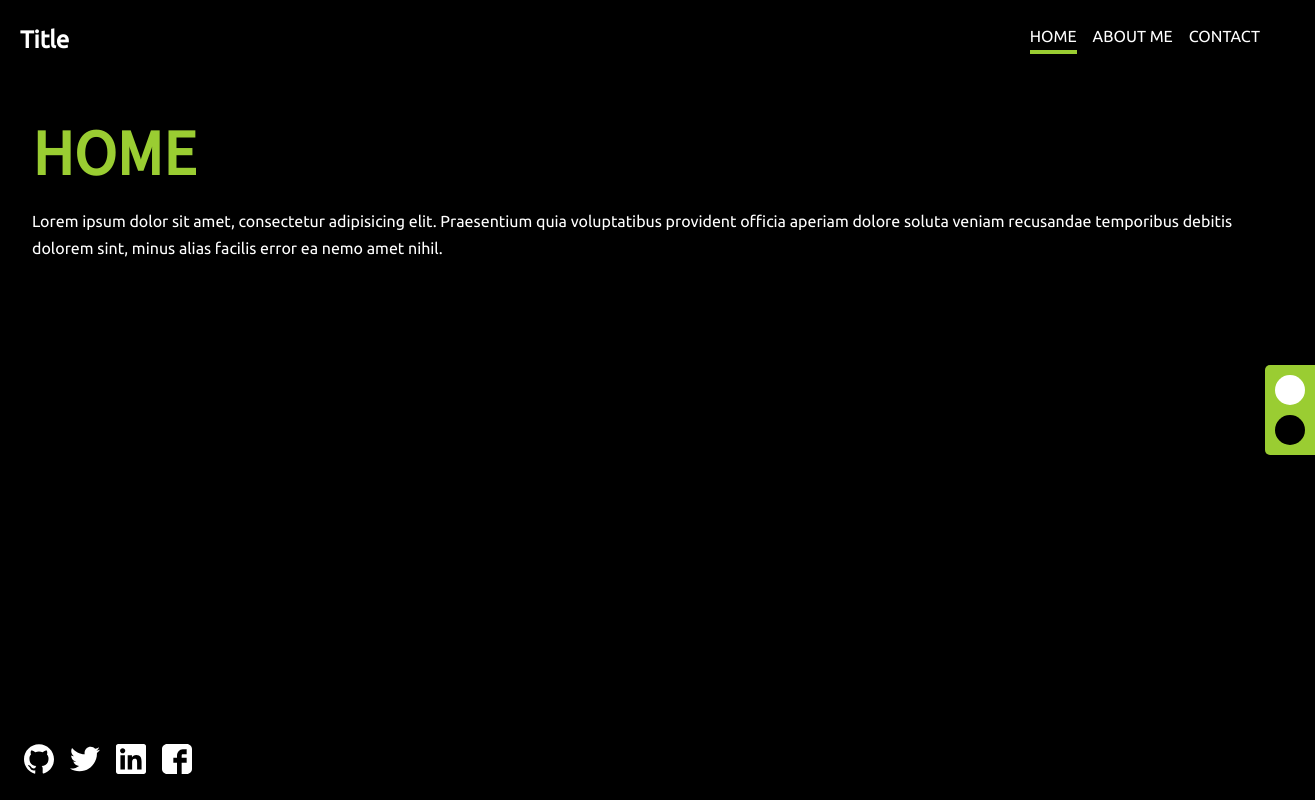
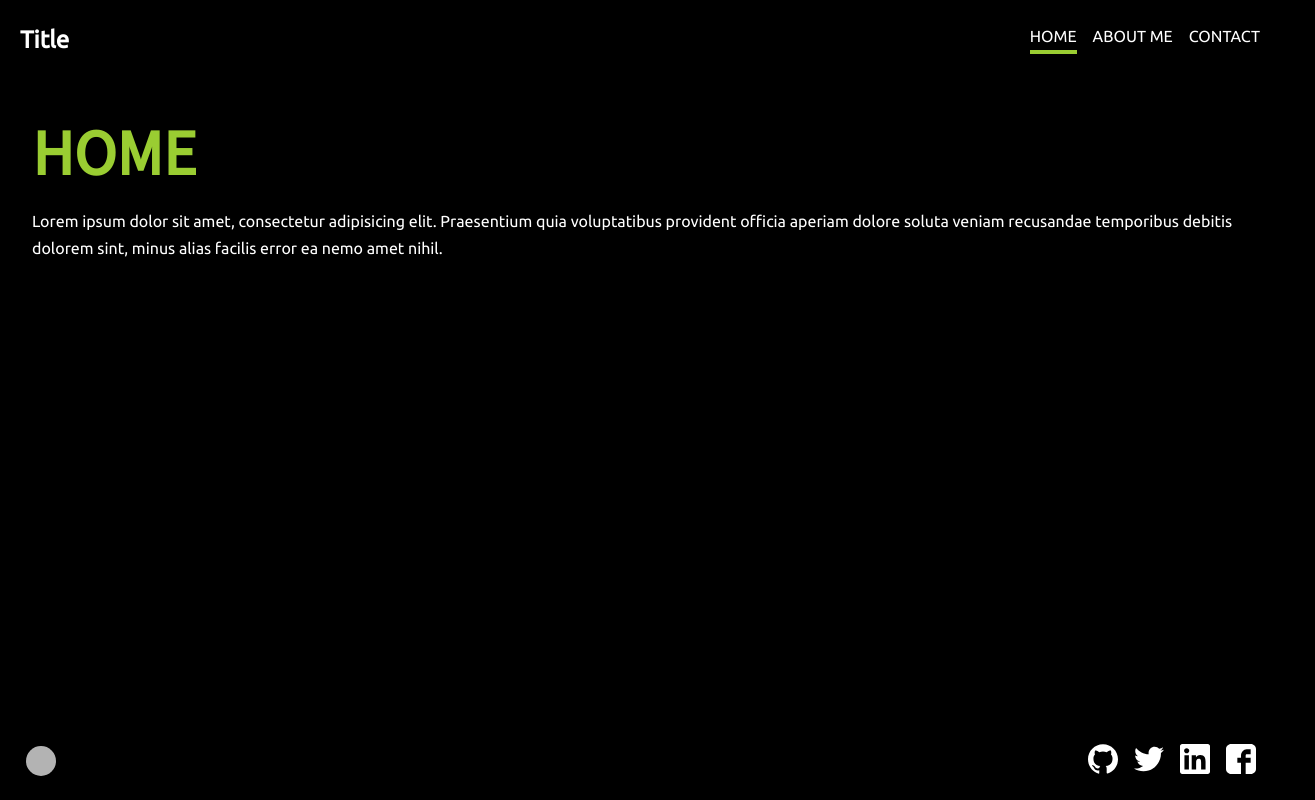
Before and after one commit to tolotrasmile/portfolio, a React (Create React App) app: page / in a window 1280 px wide. Shown: the whole page, 1315 px wide, since content can reach past the window. Built offline with nearby package versions, Linux system fonts and the light colour scheme.

Commit message:
move theme switcher

```diff
--- a/src/App.js
+++ b/src/App.js
@@ -1,58 +1,64 @@
-import React, { useEffect, useState } from 'react';
-import Header from './components/elements/Header';
-import Footer from './components/elements/Footer';
-import Item from './components/pages/Item';
-import { Router } from '@reach/router';
-import pages from './pages';
-import './App.css';
-import ThemeContext, { themes } from './contexts/Theme';
-import ThemeSwitcher from './contexts/ThemeSwitcher';
+import React, { useEffect, useState, Suspense, lazy } from 'react'
+import Header from './components/elements/Header'
+import Footer from './components/elements/Footer'
+import { Router } from '@reach/router'
+import pages from './pages'
+import './App.css'
+import ThemeContext, { themes } from './contexts/Theme'
+
+const Page = lazy(() => import('./components/pages/Item'))
 
 function useBodyColor(previousColors) {
   useEffect(
     () => {
-      document.body.style.background = previousColors.background;
-      document.body.style.color = previousColors.foreground;
+      document.body.style.background = previousColors.background
+      document.body.style.color = previousColors.foreground
     },
-    [previousColors]
-  );
+    [previousColors],
+  )
 }
 
 function App() {
-  const localTheme = JSON.parse(window.localStorage.getItem('theme'));
-  const [theme, setTheme] = useState(localTheme || themes.dark);
-  function safeSetTheme(t) {
+  const localTheme = JSON.parse(window.localStorage.getItem('theme'))
+  const [theme, setTheme] = useState(localTheme || themes.dark)
+  function switchTheme(t) {
     setTheme(prev => {
       if (prev.key !== t) {
-        let theme = t === 'dark' ? themes.dark : themes.light;
+        let theme = t === 'dark' ? themes.dark : themes.light
         try {
-          window.localStorage.setItem('theme', JSON.stringify({ key: t, ...theme }));
-        } catch (error) {}
+          window.localStorage.setItem(
+            'theme',
+            JSON.stringify({ key: t, ...theme }),
+          )
+        } catch (error) {
+          // prevent error printing
+        }
 
-        return { key: t, ...theme };
+        return { key: t, ...theme }
       }
-      return { ...prev };
-    });
+      return { ...prev }
+    })
   }
 
-  useBodyColor(theme);
+  useBodyColor(theme)
 
   return (
-    <ThemeContext.Provider value={theme}>
+    <ThemeContext.Provider value={{ ...theme, switchTheme }}>
       <div className="app">
-        <ThemeSwitcher setTheme={safeSetTheme} theme={theme} />
         <Header />
         <div className="app__main">
-          <Router>
-            {pages.map((page, index) => (
-              <Item key={index} {...page} />
-            ))}
-          </Router>
+          <Suspense fallback={<div>...</div>}>
+            <Router>
+              {pages.map((page, index) => (
+                <Page key={index} {...page} />
+              ))}
+            </Router>
+          </Suspense>
         </div>
         <Footer />
       </div>
     </ThemeContext.Provider>
-  );
+  )
 }
 
-export default App;
+export default App
--- a/src/components/elements/Footer.css
+++ b/src/components/elements/Footer.css
@@ -1,6 +1,11 @@
 footer.footer {
   padding: 1em;
   text-align: right;
+  display: flex;
+  justify-content: space-between;
+}
+
+.social-icons {
   display: flex;
 }
 
@@ -15,6 +20,6 @@ footer.footer {
   cursor: pointer;
 }
 
-.social:hover {
+.social path:hover {
   fill: yellowgreen;
 }
--- a/src/components/elements/Footer.js
+++ b/src/components/elements/Footer.js
@@ -1,14 +1,20 @@
-import React from 'react';
-import { ReactComponent as Facebook } from '../../icons/facebook.svg';
-import { ReactComponent as Twitter } from '../../icons/twitter.svg';
-import { ReactComponent as LinkedIn } from '../../icons/linkedin.svg';
-import { ReactComponent as GitHub } from '../../icons/github.svg';
-import './Footer.css';
+import React, { useContext } from 'react'
+import { ReactComponent as Facebook } from '../../icons/facebook.svg'
+import { ReactComponent as Twitter } from '../../icons/twitter.svg'
+import { ReactComponent as LinkedIn } from '../../icons/linkedin.svg'
+import { ReactComponent as GitHub } from '../../icons/github.svg'
+import ThemeContext from '../../contexts/Theme'
+import ThemeSwitcher from '../../contexts/ThemeSwitcher'
+import './Footer.css'
 
 export default () => {
-  const style = { width: 30, height: 30, padding: '0.5em' };
+  const { primary } = useContext(ThemeContext)
+
+  const style = { width: 30, height: 30, padding: '0.5em', color: primary }
   return (
     <footer className="footer">
+      <ThemeSwitcher />
+      <div className="social-icons">
         <div className="social">
           <GitHub style={style} />
         </div>
@@ -21,6 +27,7 @@ export default () => {
         <div className="social">
           <Facebook style={style} />
         </div>
+      </div>
     </footer>
-  );
-};
+  )
+}
--- a/src/contexts/ThemeSwitcher.css
+++ b/src/contexts/ThemeSwitcher.css
@@ -1,22 +1,17 @@
 .ThemeSwitcher {
-  position: absolute;
-  top: calc((100vh - 70px) / 2);
-  right: 0;
   cursor: pointer;
-  transform: translateX(35px);
-  height: 70px;
+  width: 70px;
   display: flex;
-  background-color: blueviolet;
   justify-content: space-between;
-  flex-direction: column;
   padding: 10px;
   border-top-left-radius: 5px;
   border-bottom-left-radius: 5px;
-  transition: transform 0.3s ease-in;
+  opacity: 0.7;
+  transition: opacity 0.3s ease-in;
 }
 
 .ThemeSwitcher:hover {
-  transform: translateX(0);
+  opacity: 1;
 }
 
 .ThemeSwitcher > div {
--- a/src/contexts/ThemeSwitcher.js
+++ b/src/contexts/ThemeSwitcher.js
@@ -1,20 +1,20 @@
-import React, { useContext } from 'react';
-import './ThemeSwitcher.css';
-import ThemeContext from './Theme';
+import React, { useContext } from 'react'
+import './ThemeSwitcher.css'
+import ThemeContext from './Theme'
 
-function ThemeSwitcher({ setTheme, theme: { key } }) {
-  const theme = useContext(ThemeContext);
+function ThemeSwitcher() {
+  const { key, switchTheme } = useContext(ThemeContext)
   return (
-    <div className="ThemeSwitcher" style={{ backgroundColor: theme.primary }}>
+    <div className="ThemeSwitcher">
       <div
-        onClick={() => setTheme('light')}
-        className={`light ${theme.key === 'light' ? 'active' : ''}`}
+        onClick={() => switchTheme('light')}
+        className={`light ${key === 'light' ? 'active' : ''}`}
       />
       <div
-        onClick={() => setTheme('dark')}
-        className={`dark ${theme.key === 'dark' ? 'active' : ''}`}
+        onClick={() => switchTheme('dark')}
+        className={`dark ${key === 'dark' ? 'active' : ''}`}
       />
     </div>
-  );
+  )
 }
-export default ThemeSwitcher;
+export default ThemeSwitcher
--- a/src/index.css
+++ b/src/index.css
@@ -1,7 +1,6 @@
 body {
   margin: 0;
   padding: 0;
-  color: white;
   font-family: 'Ubuntu', sans-serif;
   -webkit-font-smoothing: antialiased;
   -moz-osx-font-smoothing: grayscale;
@@ -21,5 +20,6 @@ h1 {
 }
 
 code {
-  font-family: source-code-pro, Menlo, Monaco, Consolas, 'Courier New', monospace;
+  font-family: source-code-pro, Menlo, Monaco, Consolas, 'Courier New',
+    monospace;
 }
```
Also changed, not shown: 1 other file (tests, documents, lock files or other folders). Lines whose indentation alone changed are shown as unchanged.
